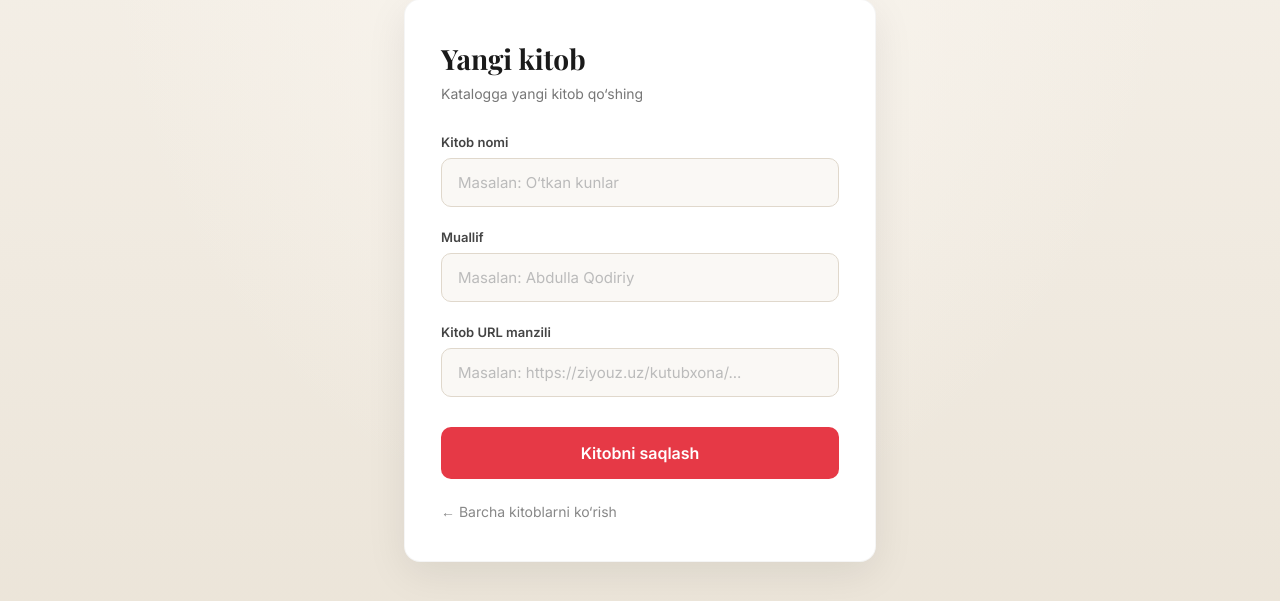
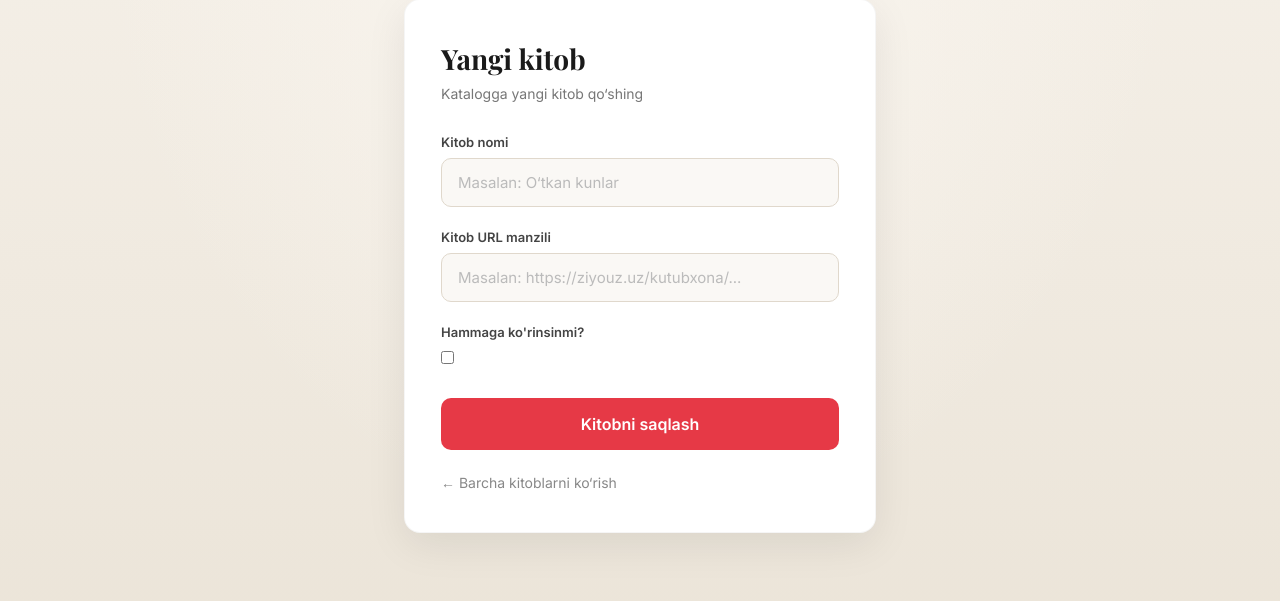
Before and after one commit to byStrange/django-learn-test, a Django app: page /add-book/ in a window 1280 px wide. Shown: the part 133-734 px from the top of the page. Run offline with Django 5.2, Linux system fonts and the light colour scheme; a user stored in the database is signed in.

Commit message:
chore: remaining bookshop updates (models, templates, migrations)

```diff
--- a/main/models.py
+++ b/main/models.py
@@ -4,6 +4,6 @@ from django.contrib.auth.models import User
 class Book(models.Model):
     name = models.CharField()
     yaratilgan_sanasi = models.DateField(auto_now_add=True)
-    muallif = models.CharField(null=True)
     user = models.ForeignKey(User, on_delete=models.CASCADE)
     url = models.CharField(null=True)
+    public = models.BooleanField(default=False)
--- a/main/templates/add_book.html
+++ b/main/templates/add_book.html
@@ -188,15 +188,15 @@
                     <input type="text" id="name" name="name" placeholder="Masalan: O‘tkan kunlar" required>
                 </div>
 
-                <div class="form-group">
-                    <label for="muallif">Muallif</label>
-                    <input type="text" id="muallif" name="muallif" placeholder="Masalan: Abdulla Qodiriy" required>
-                </div>
-
                   <div class="form-group">
                     <label for="url">Kitob URL manzili</label>
                     <input type="text" id="url" name="url" placeholder="Masalan: https://ziyouz.uz/kutubxona/..." required>
-                </div>
+                  </div>
+
+                  <div class="form-group">
+                    <label for="public">Hammaga ko'rinsinmi?</label>
+                    <input type="checkbox" name="public">
+                  </div>
 
                 <button type="submit" class="btn-submit">Kitobni saqlash</button>
             </form>
--- a/main/templates/book.html
+++ b/main/templates/book.html
@@ -210,7 +210,7 @@
                 <div class="detail-value title">{{book.name}}</div>
 
                 <div class="detail-label">Muallif</div>
-                <div class="detail-value">{{book.muallif}}</div>
+                <div class="detail-value">{{book.user.username}}</div>
 
                 <div class="detail-label">URL</div>
                 <div class="detail-value"><a href="https://{{book.url}}">{{book.url}}</a></div>
--- a/main/templates/books-list.html
+++ b/main/templates/books-list.html
@@ -324,8 +324,8 @@
     <!-- Tablar bloki stilga moslab o'raldi -->
     <div class="tabs-container">
         <div class="tabs">
-            <a class="private {% if not is_public %}active{% endif %}" href="/book-list/">Shaxsiy</a>
-            <a class="public {% if is_public %}active{% endif %}" href="/book-list/?public=true">Ommaviy</a>
+            <a class="private" href="/book-list/">Shaxsiy</a>
+            <a class="public" href="/book-list/?public=true">Ommaviy</a>
         </div>
     </div>
 
```
Also changed, not shown: main/migrations/0006_book_public.py (added), main/migrations/0007_remove_book_muallif.py (added), 1 other file.
